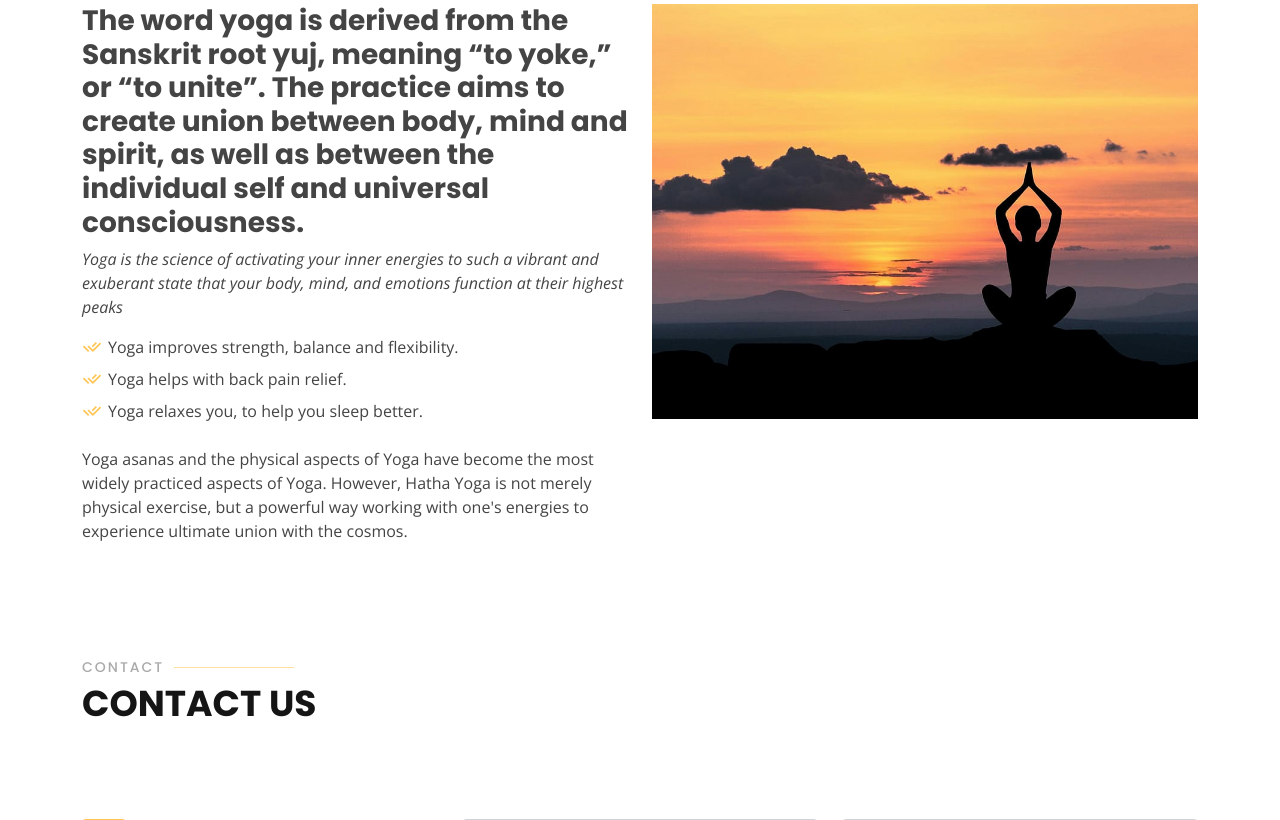
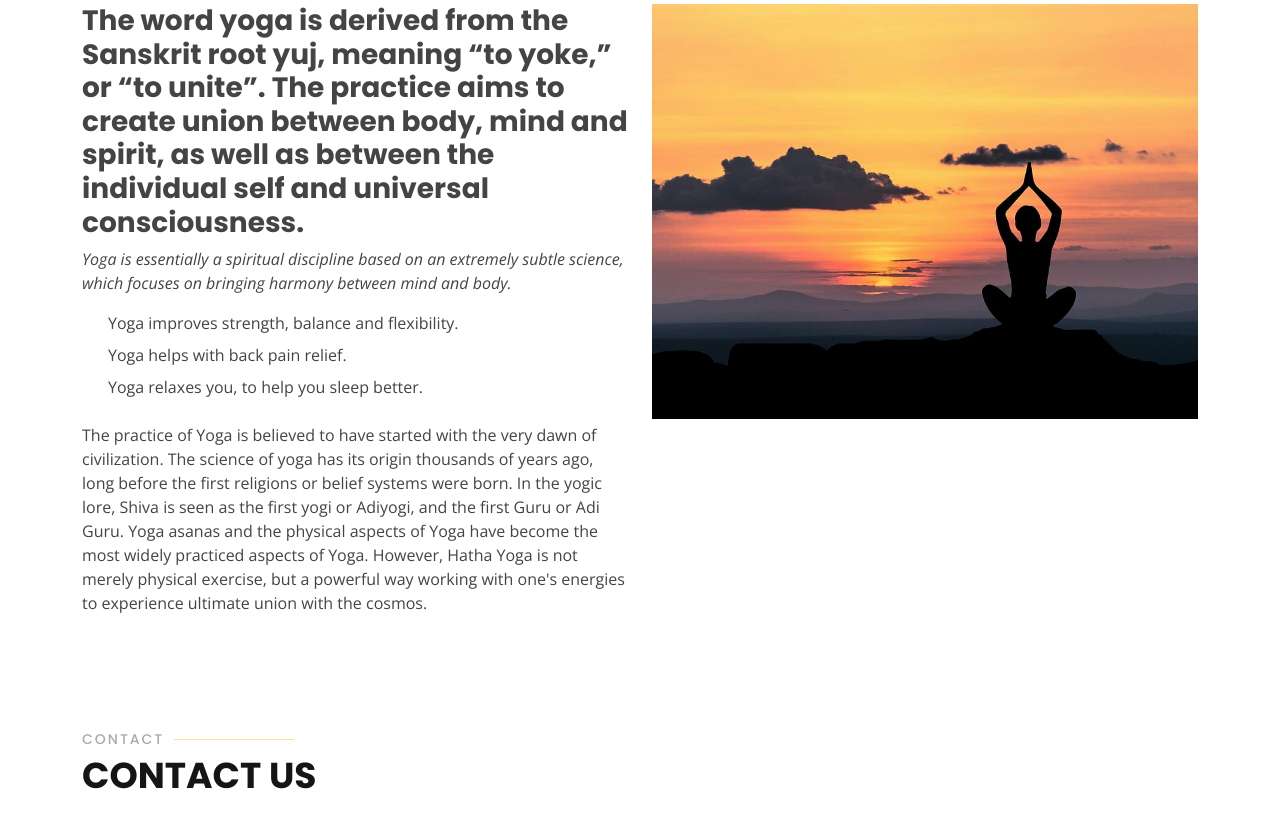
Before and after one commit to super126/template-for-online-yoga-training-center-for-sale, a Django app: page / in a window 1280 px wide. Shown: the part 856-1676 px from the top of the page. Run offline with Django 4.2, Linux system fonts and the light colour scheme; parts of the project's set-up code (start-up, migrations or seed data) failed here and were passed over; some libraries are stand-ins or nearby versions.

Commit message:
changed info

```diff
--- a/yogapro/evergreenyoga/templates/index.html
+++ b/yogapro/evergreenyoga/templates/index.html
@@ -106,15 +106,17 @@
           <div class="col-lg-6 pt-4 pt-lg-0 order-2 order-lg-1 content" data-aos="fade-right" data-aos-delay="100">
             <h3>The word yoga is derived from the Sanskrit root yuj, meaning “to yoke,” or “to unite”. The practice aims to create union between body, mind and spirit, as well as between the individual self and universal consciousness.</h3>
             <p class="fst-italic">
-              Yoga is the science of activating your inner energies to such a vibrant and exuberant state that your body,
-              mind, and emotions function at their highest peaks
+              Yoga is essentially a spiritual discipline based on an extremely subtle science, which focuses on bringing harmony between mind and body.
             </p>
             <ul>
-              <li><i class="ri-check-double-line"></i> Yoga improves strength, balance and flexibility.</li>
-              <li><i class="ri-check-double-line"></i>Yoga helps with back pain relief.</li>
-              <li><i class="ri-check-double-line"></i> Yoga relaxes you, to help you sleep better.</li>
+              <li>Yoga improves strength, balance and flexibility.</li>
+              <li>Yoga helps with back pain relief.</li>
+              <li>Yoga relaxes you, to help you sleep better.</li>
             </ul>
             <p>
+              The practice of Yoga is believed to have started with the very dawn of civilization.
+              The science of yoga has its origin thousands of years ago, long before the first religions or belief systems were born.
+              In the yogic lore, Shiva is seen as the first yogi or Adiyogi, and the first Guru or Adi Guru.
               Yoga asanas and the physical aspects of Yoga have become the most widely practiced aspects of Yoga. However,
               Hatha Yoga is not merely physical exercise,
               but a powerful way working with one's energies to experience ultimate union with the cosmos.
```
